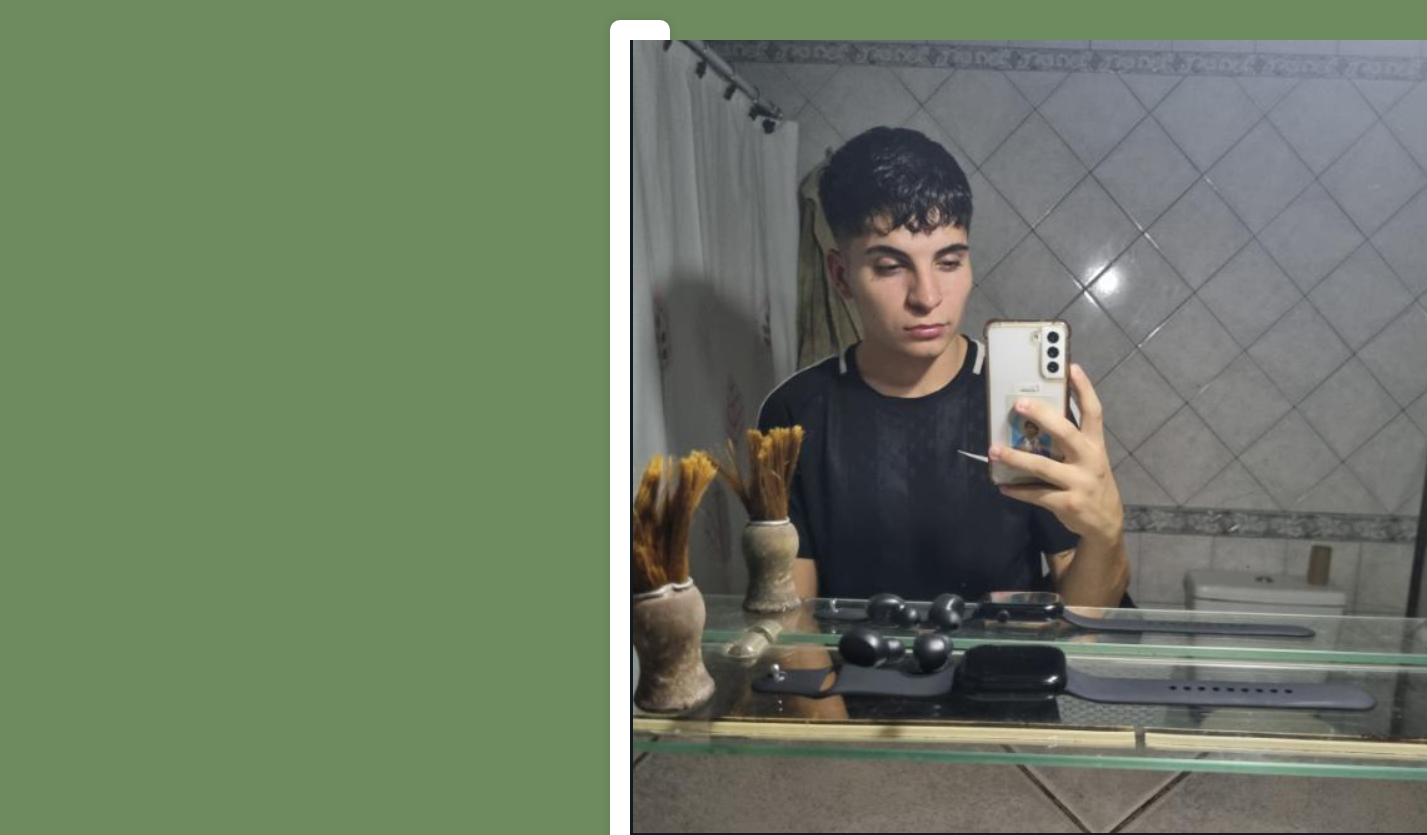
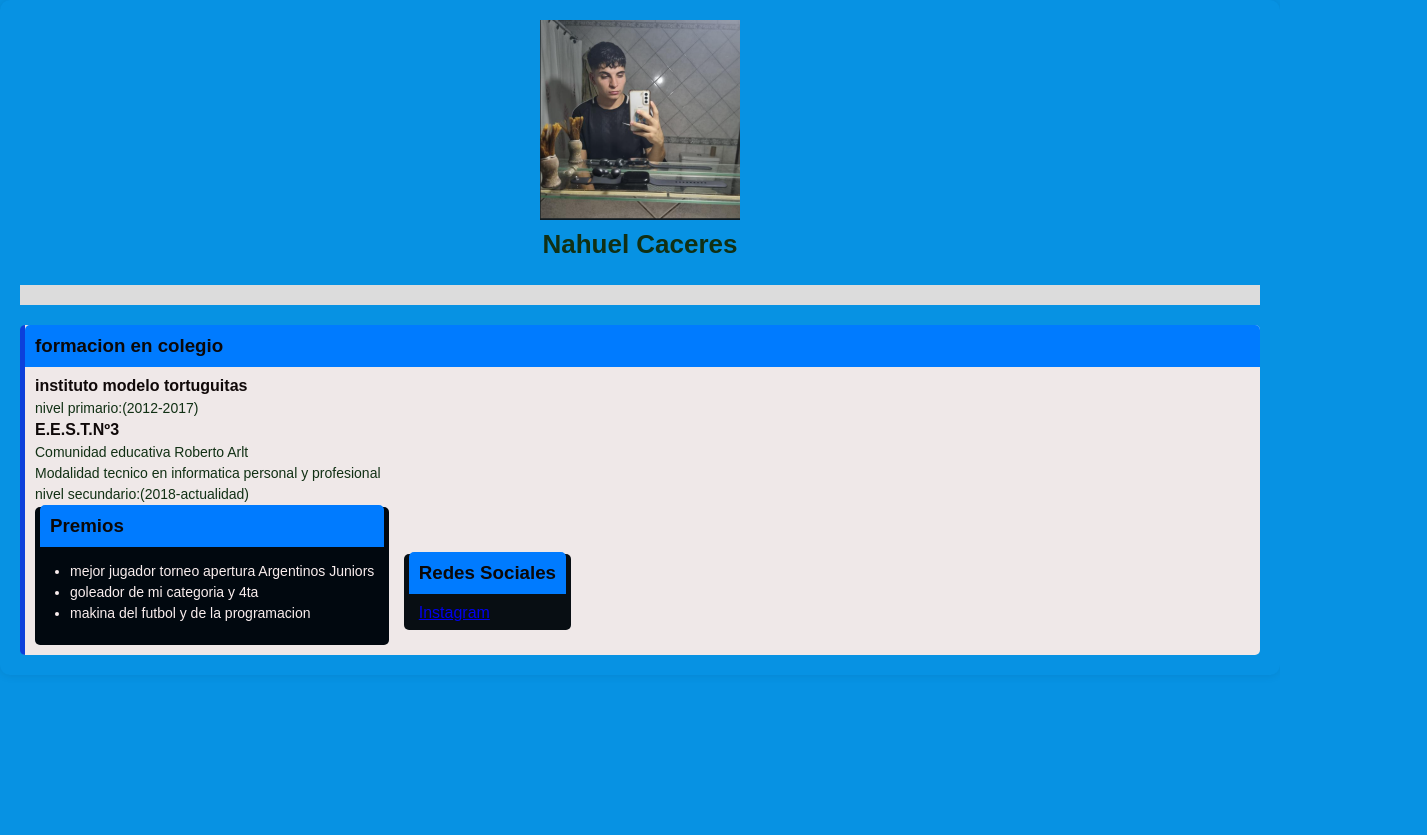
Before and after one commit to nahucaceres/landinpage, a plain HTML site: page tp0_Curriculum/index.html in a window 1280 px wide. Shown: the top 835 px of the page, 1427 px wide, since content can reach past the window. After the commit the page ends 800 px from the top, so only its background shows below. Drawn offline with Linux system fonts and the light colour scheme; files that its build step writes are made by us from their sources.

Commit message:
cambio de colores, codigo acomodado.

```diff
--- a/tp0_Curriculum/css/estiloCv.css
+++ b/tp0_Curriculum/css/estiloCv.css
@@ -3,30 +3,34 @@ body {
     font-family: Arial, sans-serif;
     margin: 0;
     padding: 0;
-    background-color: #6e8a5f;
+    background-color: rgb(7, 146, 227);;
     color: #113014;
 }
 
 .encabezado {
-    max-width: 20px;
-    margin: 20px auto;
-    background: white;
+    max-width: 100%;
+    background: rgb(7, 146, 227);
     padding: 20px;
     box-shadow: 0 0 10px rgba(0, 0, 0, 0.1);
     border-radius: 10px;
 }
+.img{
+    width:200px;
+    height: 200px;
 
+}
 
 .perfil {
     text-align: center;
     padding-bottom: 20px;
-    border-bottom: 2px solid #ddd;
+    border-bottom: 20px solid #dcdcdc;
+
 }
 
 .fto-perfil {
     width:20px;
     height: 20px;
-    border-radius: 50%;
+    border-radius: 5%;
     object-fit: cover;
     margin-bottom: 10px;
 
@@ -47,14 +51,14 @@ h2 {
 .informacion {
     margin-top: 20px;
     padding: 10px;
-    background: #fff;
-    border-left: 5px solid #007BFF;
+    background: #efe8e8;
+    border-left: 5px solid #0c40db;
     border-radius: 5px;
 }
 
 h3 {
     background: #007BFF;
-    color: white;
+    color: rgb(11, 8, 8);
     padding: 10px;
     margin: -10px -10px 10px -10px;
     border-top-left-radius: 5px;
@@ -64,7 +68,7 @@ h3 {
 h4 {
     margin: 5px 0;
     font-size: 16px;
-    color: #007BFF;
+    color: #100909;
 }
 
 p {
@@ -81,12 +85,22 @@ li {
     font-size: 14px;
 }
 
+.logros{
+    display: inline-block;
+    text-decoration: none;
+    background: #01080f;
+    color: rgb(250, 238, 238);
+    padding: 8px 15px;
+    border-radius: 5px;
+    margin-right: 10px;
+    transition: 0.3s;
 
+}
 .redessociales {
     display: inline-block;
     text-decoration: none;
-    background: #007BFF;
-    color: white;
+    background: #080e13;
+    color: rgb(16, 12, 12);
     padding: 8px 15px;
     border-radius: 5px;
     margin-right: 10px;
@@ -94,5 +108,5 @@ li {
 }
 
 .redessociales:hover {
-    background: #0056b3;
+    background: #cc1010;
 }
--- a/tp0_Curriculum/index.html
+++ b/tp0_Curriculum/index.html
@@ -4,12 +4,14 @@
     <meta charset="UTF-8">
     <meta name="viewport" content="width=device-width, initial-scale=1.0">
     <title>Currículum</title>
-    <link rel="stylesheet" href="estiloCv.css">
+    <link rel="stylesheet" href="./css/estiloCv.css">
 </head>
 <body>
     <div class="encabezado">
+
         <div class="perfil">
-            <img src="/tp0_Curriculum/img/nahu.png" alt="Foto de perfil" class="ftp-perfil" >
+            <img  class= "img"src="/tp0_Curriculum/img/nahu.png" alt="Foto de perfil" class="ftp-perfil" >
+
             <h1>Nahuel Caceres</h1>
             <h2></h2>
         </div>
@@ -32,7 +34,7 @@
                 <ul>
                     <li>mejor jugador torneo apertura Argentinos Juniors</li>
                     <li>goleador de mi categoria y 4ta</li>
-                    <li></li>
+                    <li>makina del futbol y de la programacion </li>
                 </ul>
             </section>
 
```
